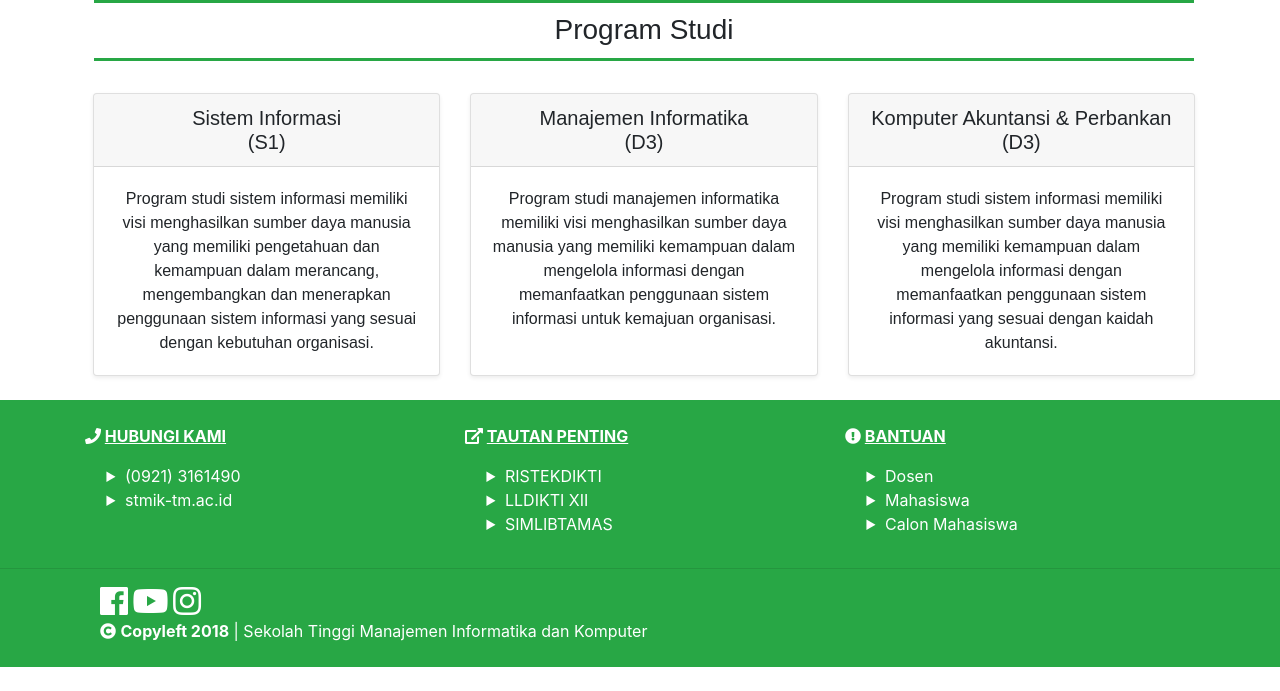
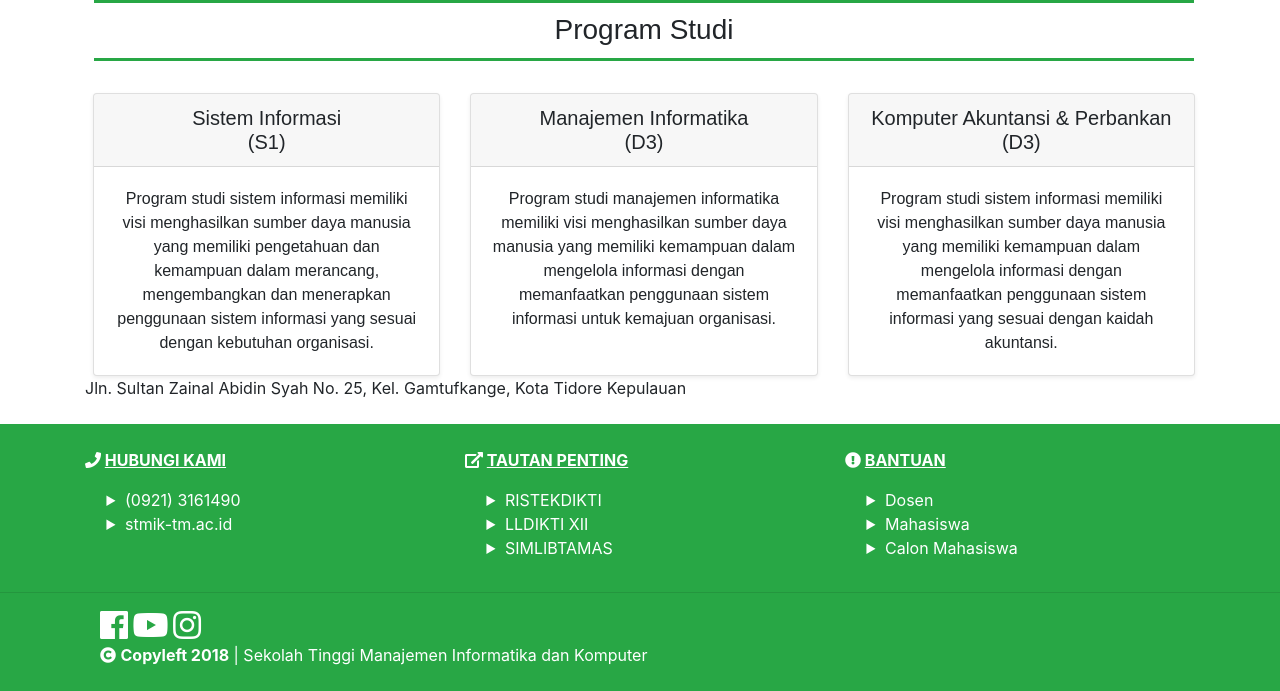
Before and after one commit to saidbahta/stmik-tm, a Jekyll site: the page built from tentang.html, in a window 1280 px wide and 900 px high, scrolled down 1059 px, cut to the strip 209-900 px from the top of the window. Built offline with Jekyll 4.4.1, drawn with Linux system fonts in a browser that asks for light colours; nearby versions of some CDN libraries; before the commit the page ends 1935 px from its top, so only the background shows below that.

Commit message:
update layout

```diff
--- a/_layouts/default.html
+++ b/_layouts/default.html
@@ -130,9 +130,9 @@
         <div class="col-sm">
           <p class="font-weight-bold"><i class="fas fa-external-link-alt"></i> <u>TAUTAN PENTING</u></p>
           <ul style="list-style:disclosure-closed">
-            <li><a href="https://ristekdikti.go.id/" class="text-white"> RISTEKDIKTI</a></li>
-            <li><a href="http://lldikti12.ristekdikti.go.id/" class="text-white"> LLDIKTI XII</a></li>
-            <li><a href="http://simlitabmas.ristekdikti.go.id/" class="text-white"> SIMLIBTAMAS</a></li>
+            <li><a href="https://ristekdikti.go.id/" class="text-white" target="_blank"> RISTEKDIKTI</a></li>
+            <li><a href="http://lldikti12.ristekdikti.go.id/" class="text-white" target="_blank"> LLDIKTI XII</a></li>
+            <li><a href="http://simlitabmas.ristekdikti.go.id/" class="text-white" target="_blank"> SIMLIBTAMAS</a></li>
           </ul>
         </div>
         <div class="col-sm">
--- /dev/null
+++ b/prodi.html
@@ -0,0 +1,6 @@
+---
+layout: default
+---
+<br>
+<br>
+<h3>DALAM TAHAP PENGEMBANGAN</h3>
--- a/tentang.html
+++ b/tentang.html
@@ -105,5 +105,8 @@
     </div>
 
 
+    Jln. Sultan Zainal Abidin Syah No. 25, Kel. Gamtufkange, Kota Tidore Kepulauan
+
+
 
 </div>
```
